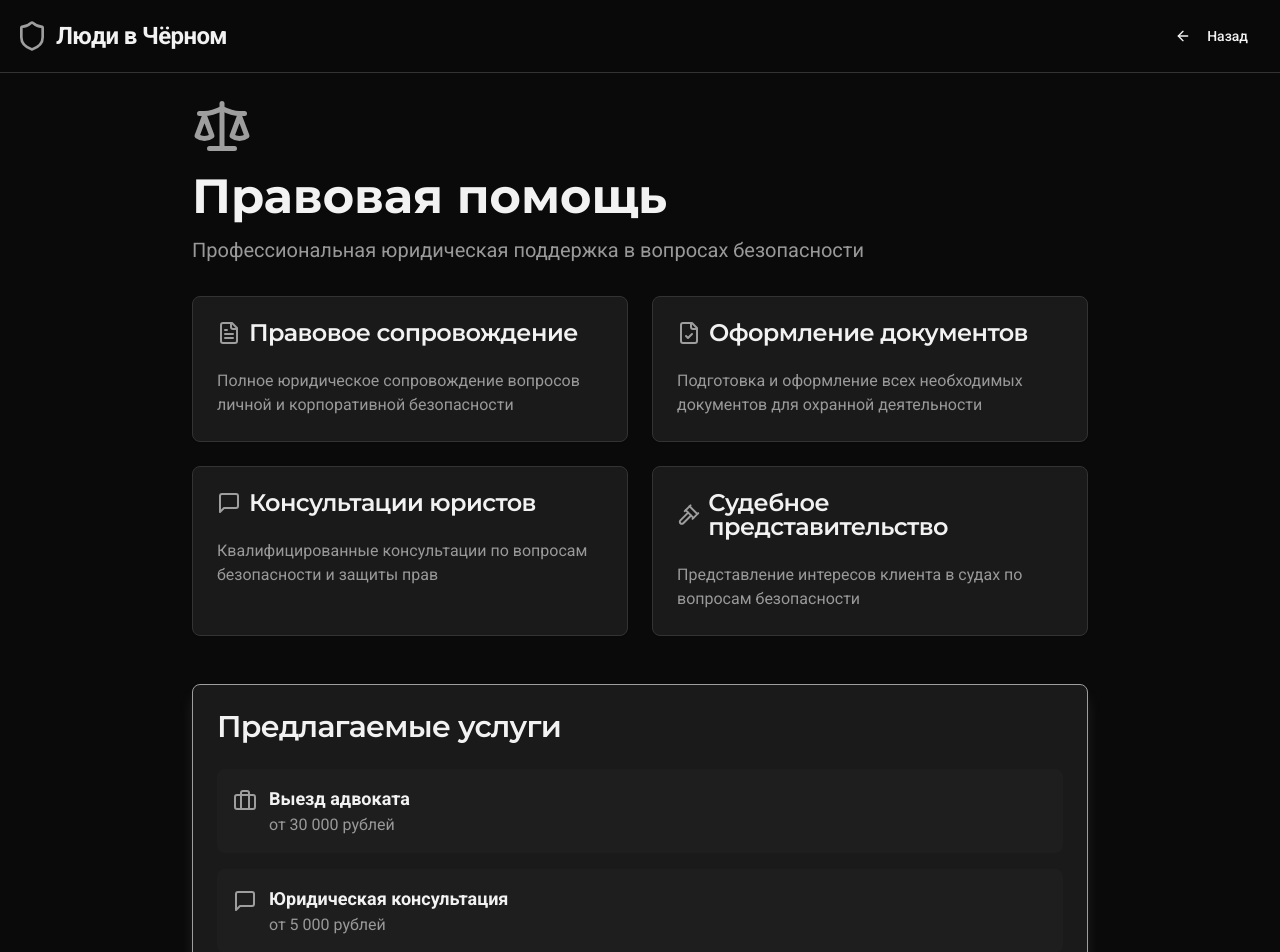
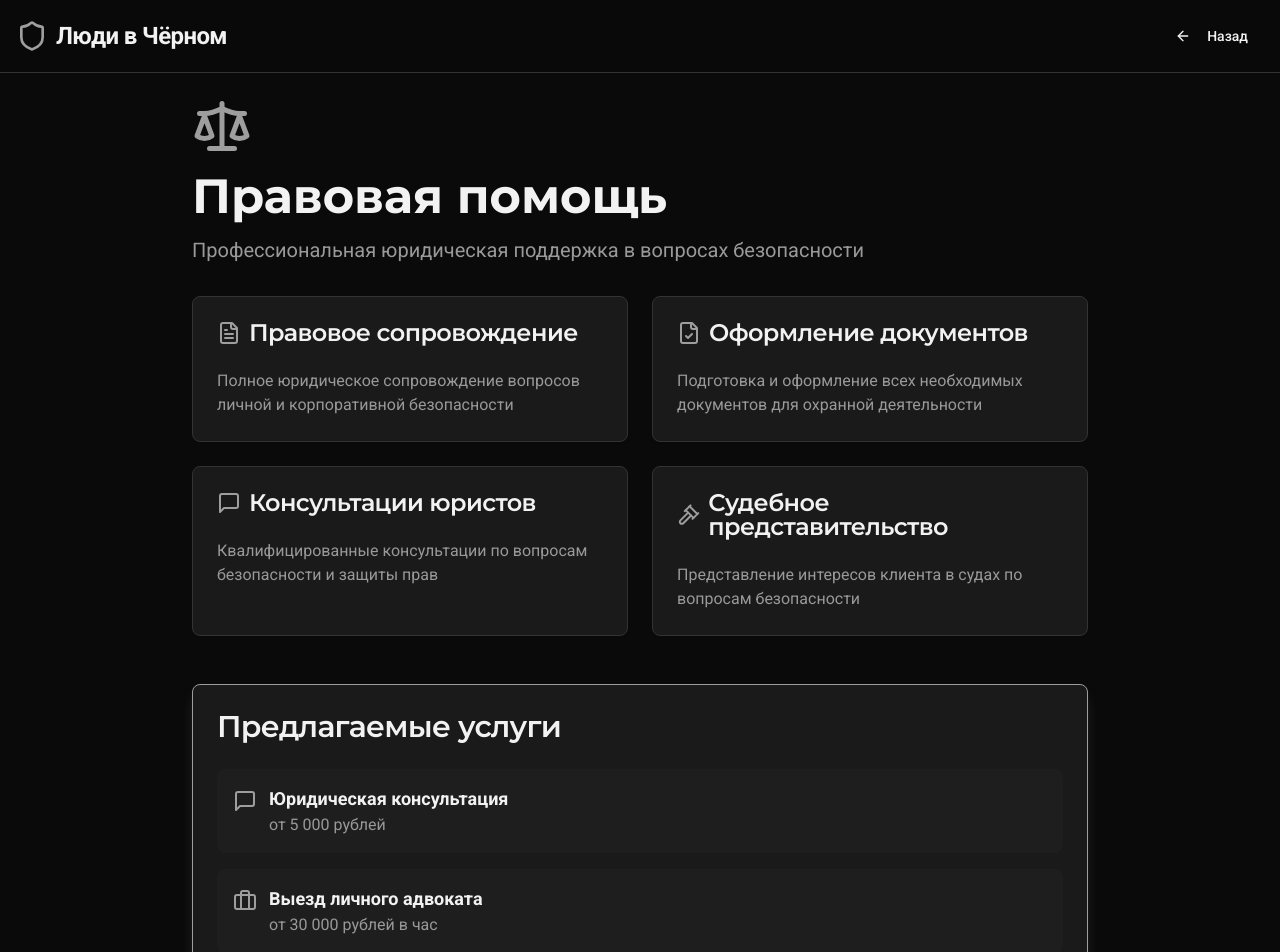
Before and after one commit to pr-poehali-dev/black-people-guard-site, a React (Vite) app: page /service/legal-support in a window 1280 px wide. Shown: the top 952 px of the page. Built offline with nearby package versions, Linux system fonts and the light colour scheme.

Commit message:
Правка блока услуг адвоката

```diff
--- a/src/pages/LegalSupport.tsx
+++ b/src/pages/LegalSupport.tsx
@@ -99,14 +99,6 @@ const LegalSupport = () => {
               <CardContent>
                 <div className="space-y-4 mb-6">
                   <div className="flex items-start gap-3 p-4 bg-secondary/30 rounded-lg">
-                    <Icon name="Briefcase" size={24} className="text-primary mt-1" />
-                    <div className="flex-1">
-                      <p className="font-semibold text-lg">Выезд адвоката</p>
-                      <p className="text-muted-foreground">от 30 000 рублей</p>
-                    </div>
-                  </div>
-
-                  <div className="flex items-start gap-3 p-4 bg-secondary/30 rounded-lg">
                     <Icon name="MessageSquare" size={24} className="text-primary mt-1" />
                     <div className="flex-1">
                       <p className="font-semibold text-lg">Юридическая консультация</p>
@@ -115,7 +107,7 @@ const LegalSupport = () => {
                   </div>
 
                   <div className="flex items-start gap-3 p-4 bg-secondary/30 rounded-lg">
-                    <Icon name="Clock" size={24} className="text-primary mt-1" />
+                    <Icon name="Briefcase" size={24} className="text-primary mt-1" />
                     <div className="flex-1">
                       <p className="font-semibold text-lg">Выезд личного адвоката</p>
                       <p className="text-muted-foreground">от 30 000 рублей в час</p>
```
